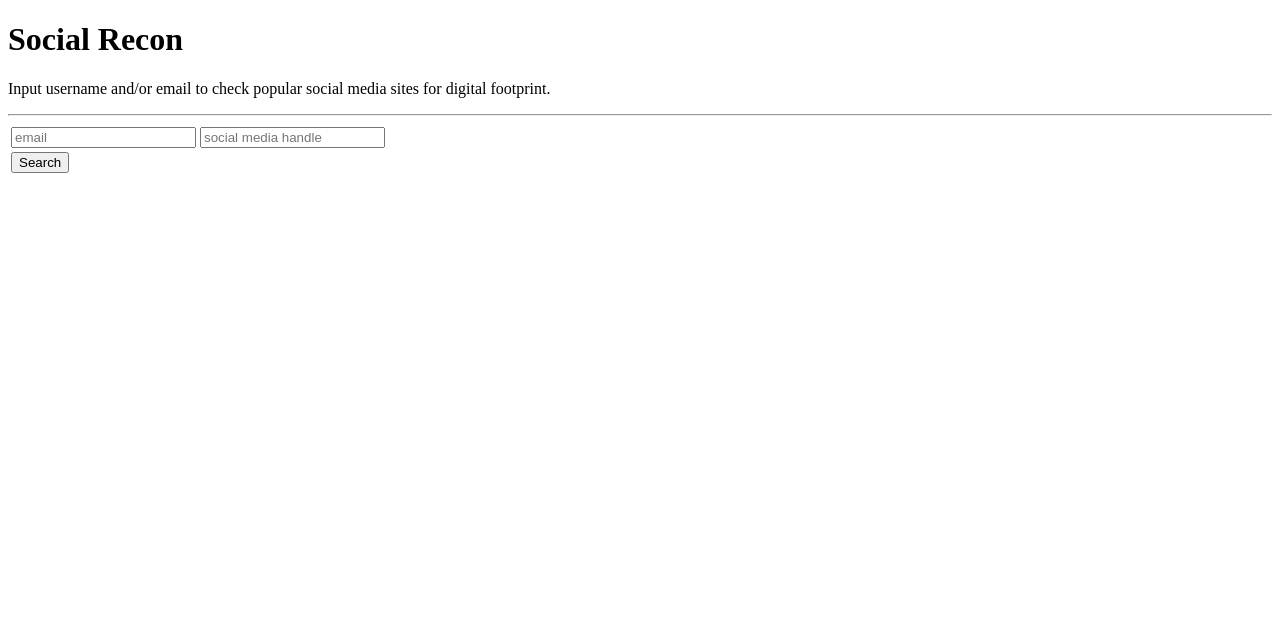
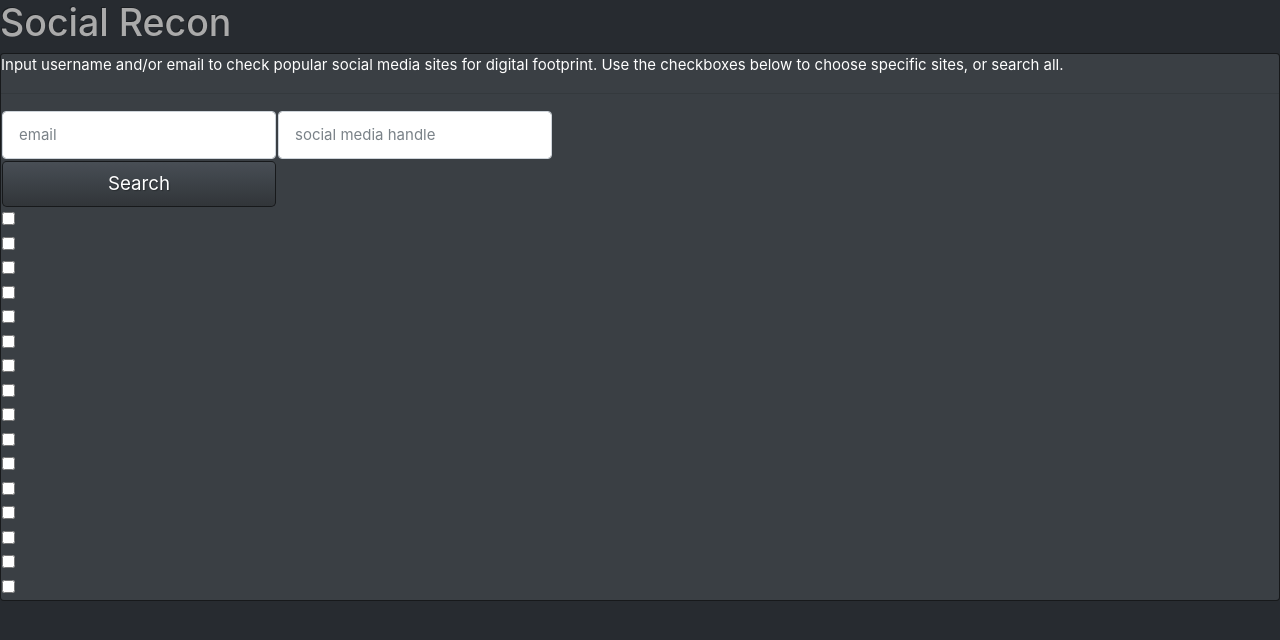
Before and after one commit to famavott/osint-scraper, a Python web app: template osint_scraper/templates/home.jinja2 in a window 1280 px wide. Shown: the top 640 px of the page. Run offline with Jinja, Linux system fonts and the light colour scheme; the template is opened without the code that fills it, so the values that code supplies are empty.

Commit message:
Restyling home page

```diff
--- a/osint_scraper/templates/home.jinja2
+++ b/osint_scraper/templates/home.jinja2
@@ -3,35 +3,118 @@
   <head>
     <meta charset="utf-8">
     <title>Social Recon</title>
-    <link href="{{request.static_url('osint_scraper:static/reset.css')}}" rel="stylesheet">
+    <meta name="viewport" content="width=device-width, initial-scale=1">
+    <link rel="stylesheet" href="https://bootswatch.com/4/slate/bootstrap.min.css"/>
     <link href="{{request.static_url('osint_scraper:static/style.css')}}" rel="stylesheet">
     <link rel="stylesheet" href="{{request.static_url('osint_scraper:static/loading.css')}}">
-    <link href="https://fonts.googleapis.com/css?family=Stardos+Stencil" rel="stylesheet">
     <link rel="shortcut icon" href="{{request.static_url('osint_scraper:static/Spy.png')}}">
   </head>
   <body>
     <div class="body" style="display: none"></div>
     <div class="progress" style="display: none"></div>
     <div class="main_page">
-        <header id="header" class="">
-            <h1 class="stencil">Social Recon</h1>
-        </header><!-- /header -->
-        <div id='grey_box'>
-            <content>
-            </content>
+        <header id="header">
+            <h1>Social Recon</h1>
+        </header>
+        <div id="main-box" class="card text-white bg-primary mb-3">
             <form id="input_form" action="results">
-                <p id='instruct'>Input username and/or email to check popular social media sites for digital footprint.</p>
-                <hr>
+                <p>Input username and/or email to check popular social media sites for digital footprint. Use the checkboxes below to choose specific sites, or search all.</p>
                 <table>
                     <tr>
                         <td>
-                            <input class='text_input' type="text" name="email" placeholder="email">
+                            <input class='form-control' type="text" name="email" placeholder="email" id="inputDefault">
                         </td>
+                        <hr>
                         <td>
-                            <input class='text_input' type="text" name="handle" placeholder="social media handle">
+                            <input class='form-control' type="text" name="handle" placeholder="social media handle" id="inputDefault">
                         </td>
                     </tr>
-                    <tr><td><a href="{{ request.route_url('results') }}"><input id='submit_button' type="submit" name="search" value="Search"></a></td></tr>
+                    <tr>
+                        <td><a href="{{ request.route_url('results') }}"><input class="btn btn-primary btn-lg btn-block"" type="submit" name="search" value="Search"></a>
+                        </td>
+                    </tr>
+                </table>
+                <table>
+                    <tr>
+                        <td>
+                            <input type='checkbox' name='selected_sites' value='twitter'>
+                        </td>
+                    </tr>
+                    <tr>
+                        <td>
+                            <input type='checkbox' name='selected_sites' value='pwned'>
+                        </td>
+                    </tr>
+                    <tr>
+                        <td>
+                            <input type='checkbox' name='selected_sites' value='github'>
+                        </td>
+                    </tr>
+                    <tr>
+                        <td>
+                            <input type='checkbox' name='selected_sites' value='facebook'>
+                        </td>
+                    </tr>
+                    <tr>
+                        <td>
+                            <input type='checkbox' name='selected_sites' value='photobucket'>
+                        </td>
+                    </tr>
+                    <tr>
+                        <td>
+                            <input type='checkbox' name='selected_sites' value='youtube'>
+                        </td>
+                    </tr>
+                    <tr>
+                        <td>
+                            <input type='checkbox' name='selected_sites' value='flickr'>
+                        </td>
+                    </tr>
+                    <tr>
+                        <td>
+                            <input type='checkbox' name='selected_sites' value='imgur'>
+                        </td>
+                    </tr>
+                    <tr>
+                        <td>
+                            <input type='checkbox' name='selected_sites' value='hacked_email'>
+                        </td>
+                    </tr>
+                    <tr>
+                        <td>
+                            <input type='checkbox' name='selected_sites' value='wikipedia'>
+                        </td>
+                    </tr>
+                    <tr>
+                        <td>
+                            <input type='checkbox' name='selected_sites' value='steam'>
+                        </td>
+                    </tr>
+                    <tr>
+                        <td>
+                            <input type='checkbox' name='selected_sites' value='liveleak'>
+                        </td>
+                    </tr>
+                    <tr>
+                        <td>
+                            <input type='checkbox' name='selected_sites' value='reddit'>
+                        </td>
+                    </tr>
+                    <tr>
+                        <td>
+                            <input type='checkbox' name='selected_sites' value='pintrest'>
+                        </td>
+                    </tr>
+                    <tr>
+                        <td>
+                            <input type='checkbox' name='selected_sites' value='medium'>
+                        </td>
+                    </tr>
+                    <tr>
+                        <td>
+                            <input type='checkbox' name='selected_sites' value='trip'>
+                        </td>
+                    </tr>
                 </table>
             </form>
         </div>
--- a/osint_scraper/templates/layout.jinja2
+++ b/osint_scraper/templates/layout.jinja2
@@ -4,7 +4,6 @@
     <meta charset="utf-8">
     <title>Social Recon</title>
     <link rel="stylesheet" href="https://bootswatch.com/4/slate/bootstrap.min.css"/>
-    <link href="{{request.static_url('osint_scraper:static/reset.css')}}" rel="stylesheet">
     <link rel="shortcut icon" href="{{request.static_url('osint_scraper:static/Spy.png')}}">
   </head>
   <body>
```
Also changed, not shown: osint_scraper/static/style.css (added, +9 -0 lines).
